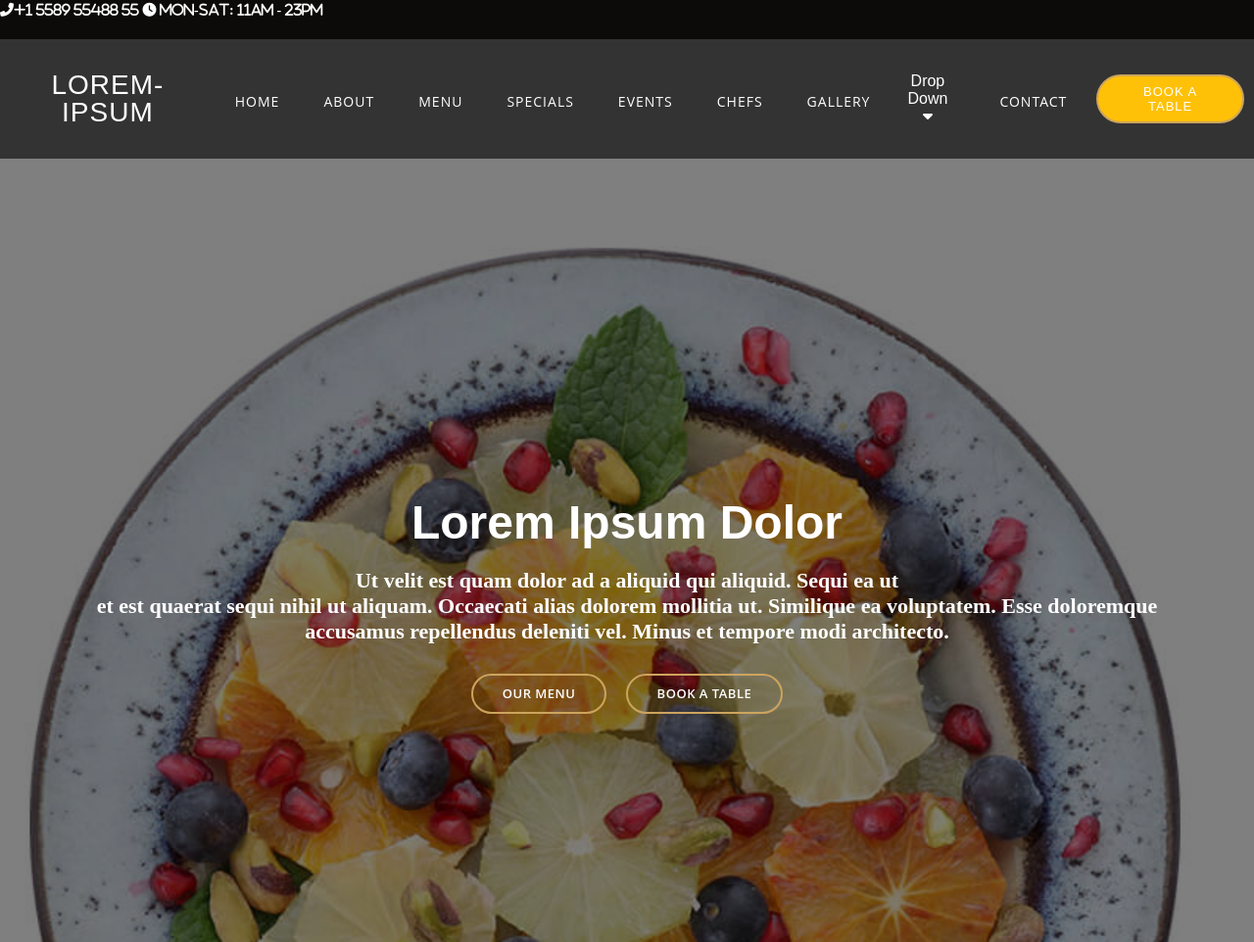
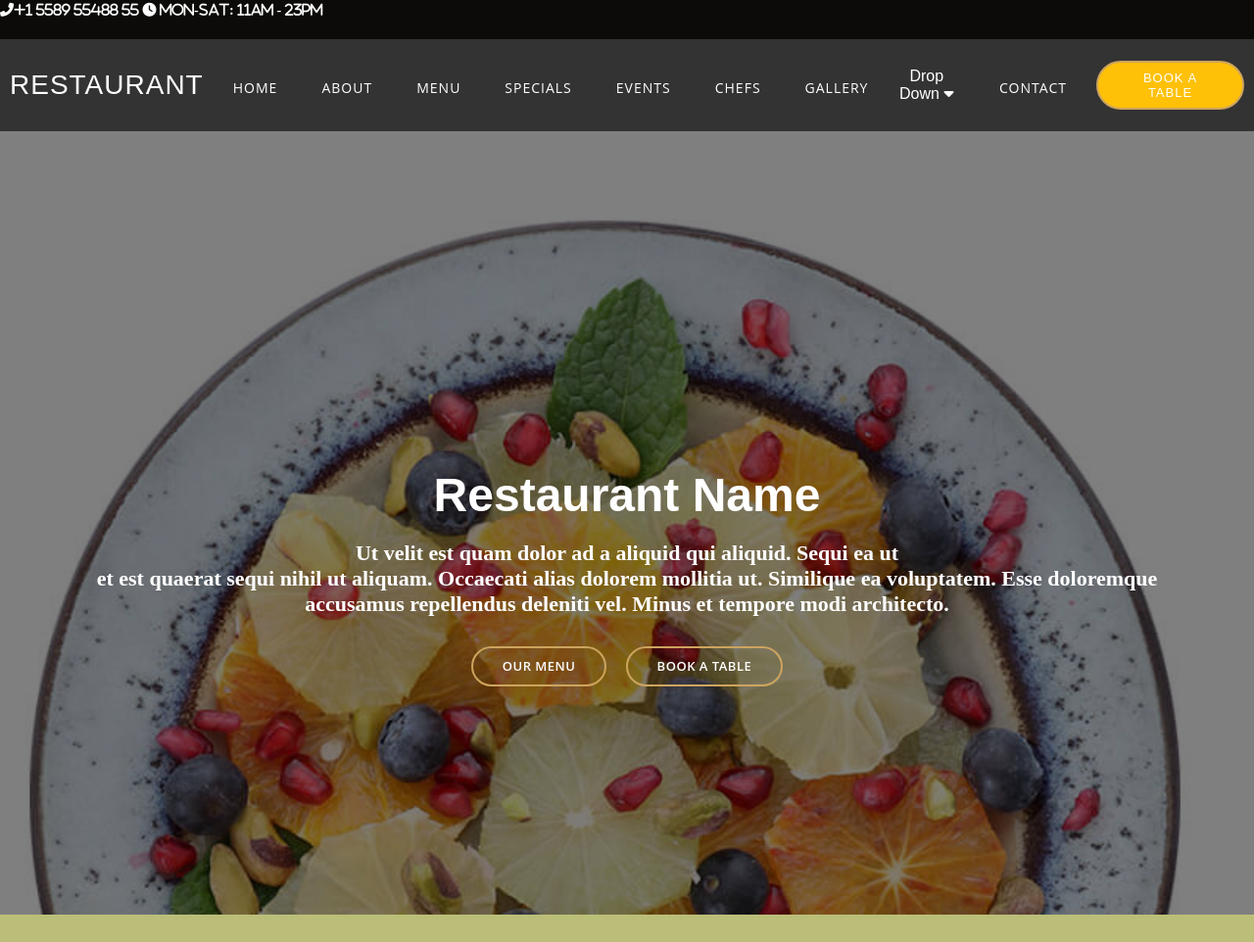
Before and after one commit to arjun-kshirsagar/webDev-Assignment, a plain HTML site: page index.html in a window 1280 px wide. Shown: the top 962 px of the page at 98% size. Drawn offline with Linux system fonts and the light colour scheme.

Commit message:
Update index.html

```diff
--- a/index.html
+++ b/index.html
@@ -9,7 +9,7 @@
   <link rel="stylesheet" href="style.css">
   <link rel="stylesheet" href="https://cdnjs.cloudflare.com/ajax/libs/font-awesome/6.0.0/css/all.min.css" integrity="sha512-...">
 
-  <title>LOREM-IPSUM</title>
+  <title>Restaurant WebPage</title>
   <link rel="icon" href="Project-3/images/favicon.png" type="image/png">
 
 
@@ -33,7 +33,7 @@
 
       <nav id="navbar" class="navbar order-last order-lg-0">
         <div id="headerLogo">
-        <h1 class="logo me-auto me-lg-0">LOREM-IPSUM</a></h1>
+        <h1 class="logo me-auto me-lg-0">Restaurant</a></h1>
       </div>
         <!-- Uncomment below if you prefer to use an image logo -->
         <!-- <a href="index.html" class="logo me-auto me-lg-0"><img src="assets/img/logo.png" alt="" class="img-fluid"></a> -->
@@ -73,7 +73,7 @@
     <div class="container position-relative text-center text-lg-start aos-init aos-animate" data-aos="zoom-in" data-aos-delay="100">
       <div class="row">
         <div class="col-lg-8">
-          <h1>Lorem Ipsum Dolor</h1>
+          <h1>Restaurant Name</h1>
           <h2>Ut velit est quam dolor ad a aliquid qui aliquid. Sequi ea ut<br> et est quaerat sequi nihil ut aliquam. Occaecati alias dolorem mollitia ut. Similique ea voluptatem. Esse doloremque<br> accusamus repellendus deleniti vel. Minus et tempore modi architecto.</h2>
 
           <div class="btns">
```
